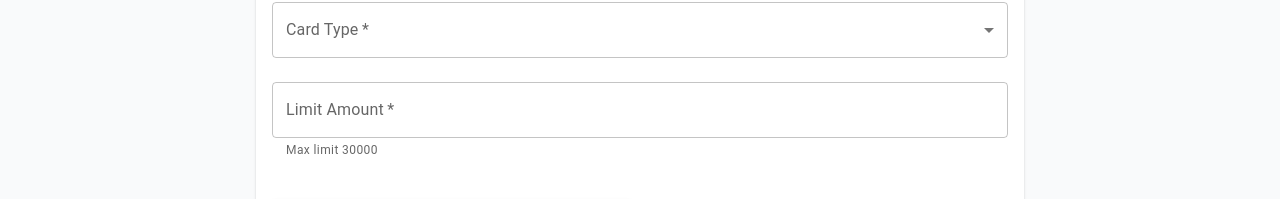
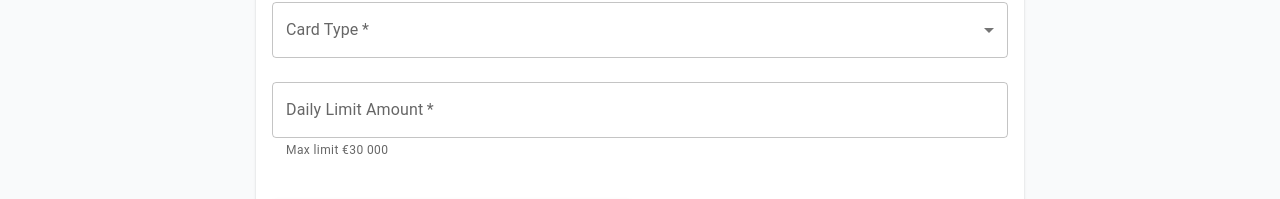
Before and after one commit to kaktus011/noble_bank, a React (Vite) app: page /request-card in a window 1280 px wide. Shown: the part 246-445 px from the top of the page. Built offline with nearby package versions, Linux system fonts and the light colour scheme.

Commit message:
more QOL improvments

```diff
--- a/src/pages/CardRequest.jsx
+++ b/src/pages/CardRequest.jsx
@@ -119,10 +119,10 @@ export default function CardRequest() {
                             fullWidth
                             label={
                                 formData.cardType === 'debit'
-                                    ? 'Spending Limit'
+                                    ? 'Daily Spending Limit'
                                     : formData.cardType === 'credit'
-                                        ? 'Credit Limit'
-                                        : 'Limit Amount'
+                                        ? 'Daily Credit Limit'
+                                        : 'Daily Limit Amount'
                             }
                             name="limit"
                             type="number"
@@ -134,7 +134,7 @@ export default function CardRequest() {
                             value={formData.limit}
                             onChange={handleChange}
                             variant="outlined"
-                            helperText="Max limit 30000"
+                            helperText="Max limit €30 000"
                             inputProps={{ step: '100', min: '100', max: '30000' }}
                         />
 
```
